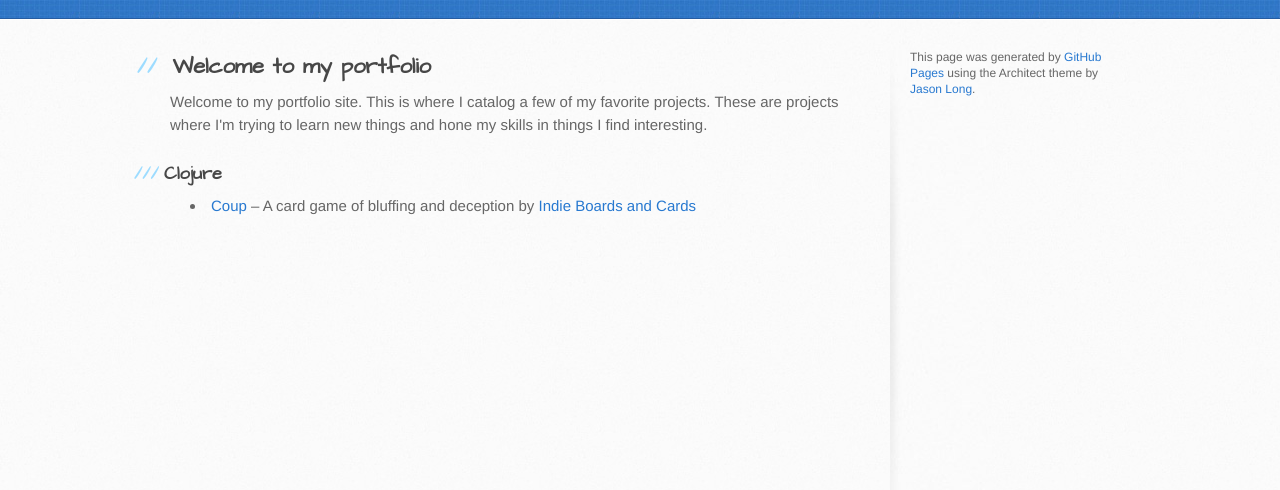
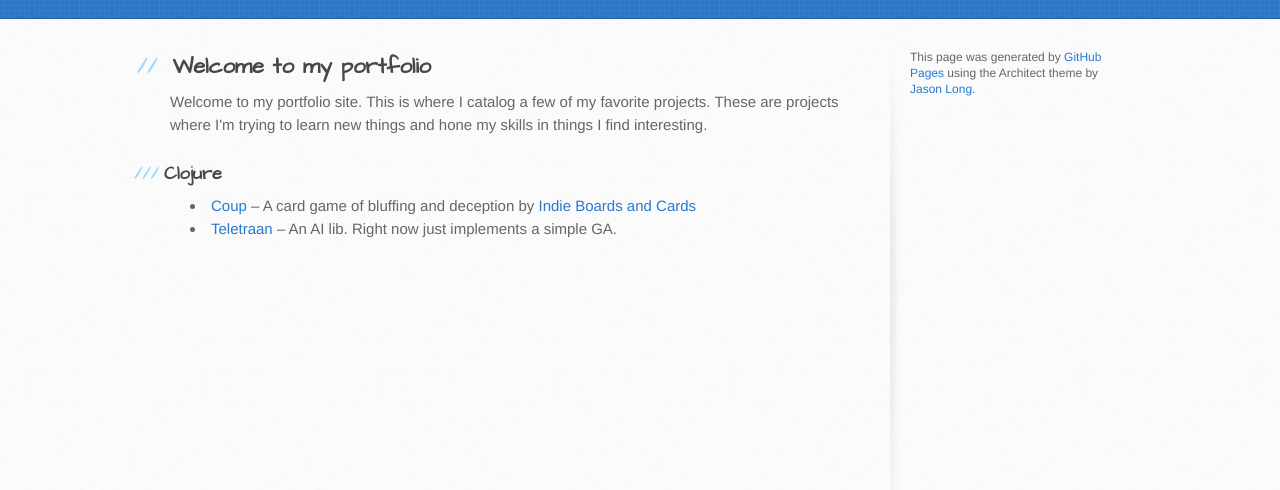
Before and after one commit to jonathan/jonathan.github.io, a plain HTML site: page index.html in a window 1280 px wide. Shown: the part 220-710 px from the top of the page. Drawn offline with Linux system fonts and the light colour scheme.

Commit message:
Adding in teletraan to my projects list.

```diff
--- a/index.html
+++ b/index.html
@@ -37,6 +37,7 @@
           <ul>
             <li><a name="coup" class="anchor" href="https://jonathan.github.io/coup">Coup</a> &ndash; A card game of bluffing and deception by
             <a name="indie-boards-and-cards" class="anchor" href="http://www.indieboardsandcards.com">Indie Boards and Cards</a></li>
+            <li><a name="teletraan" class="anchor" href="https://jonathan.github.io/teletraan">Teletraan</a> &ndash; An AI lib. Right now just implements a simple GA.</li>
           </ul>
         </section>
 
```
Also changed, not shown: 1 other file.
